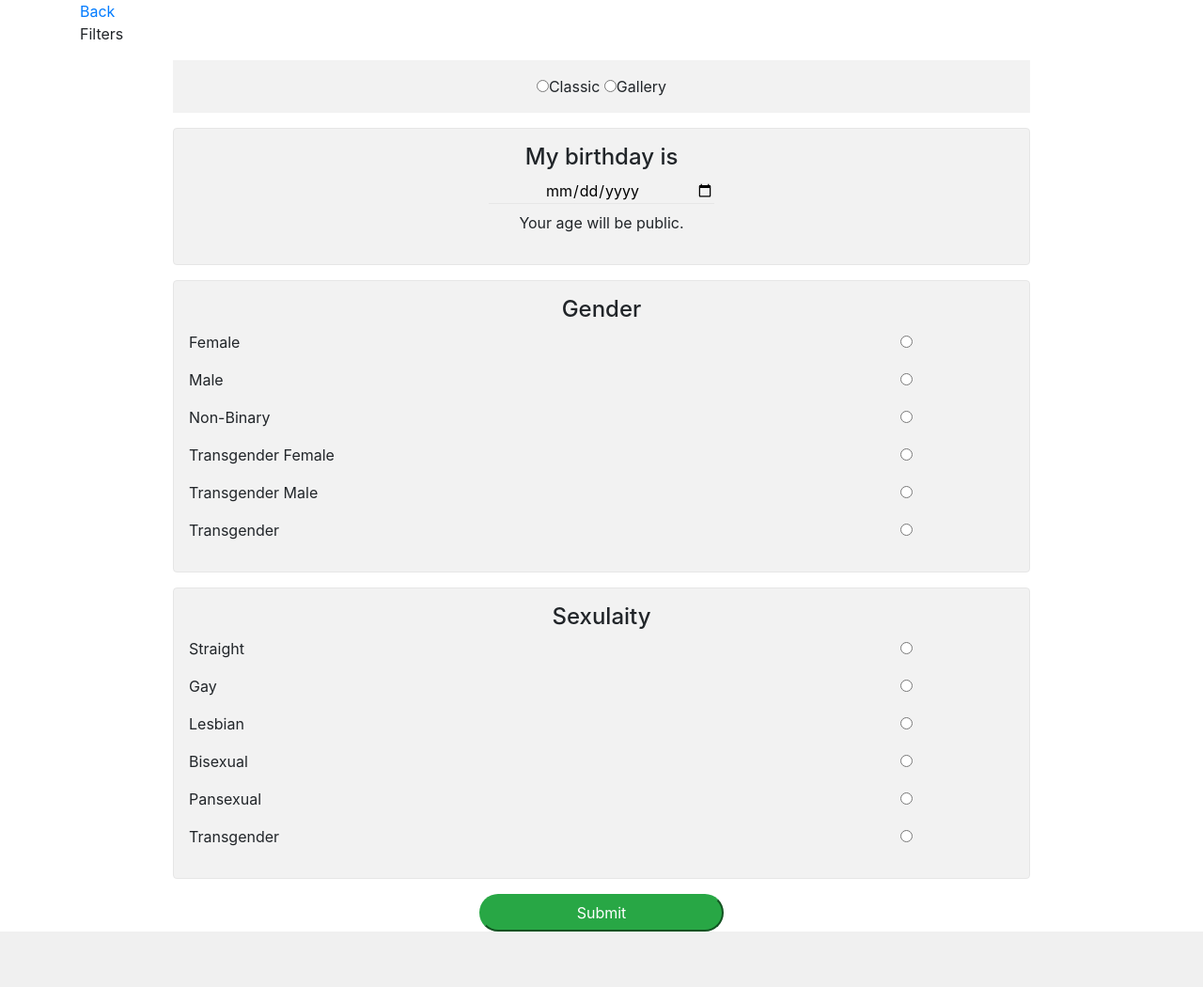
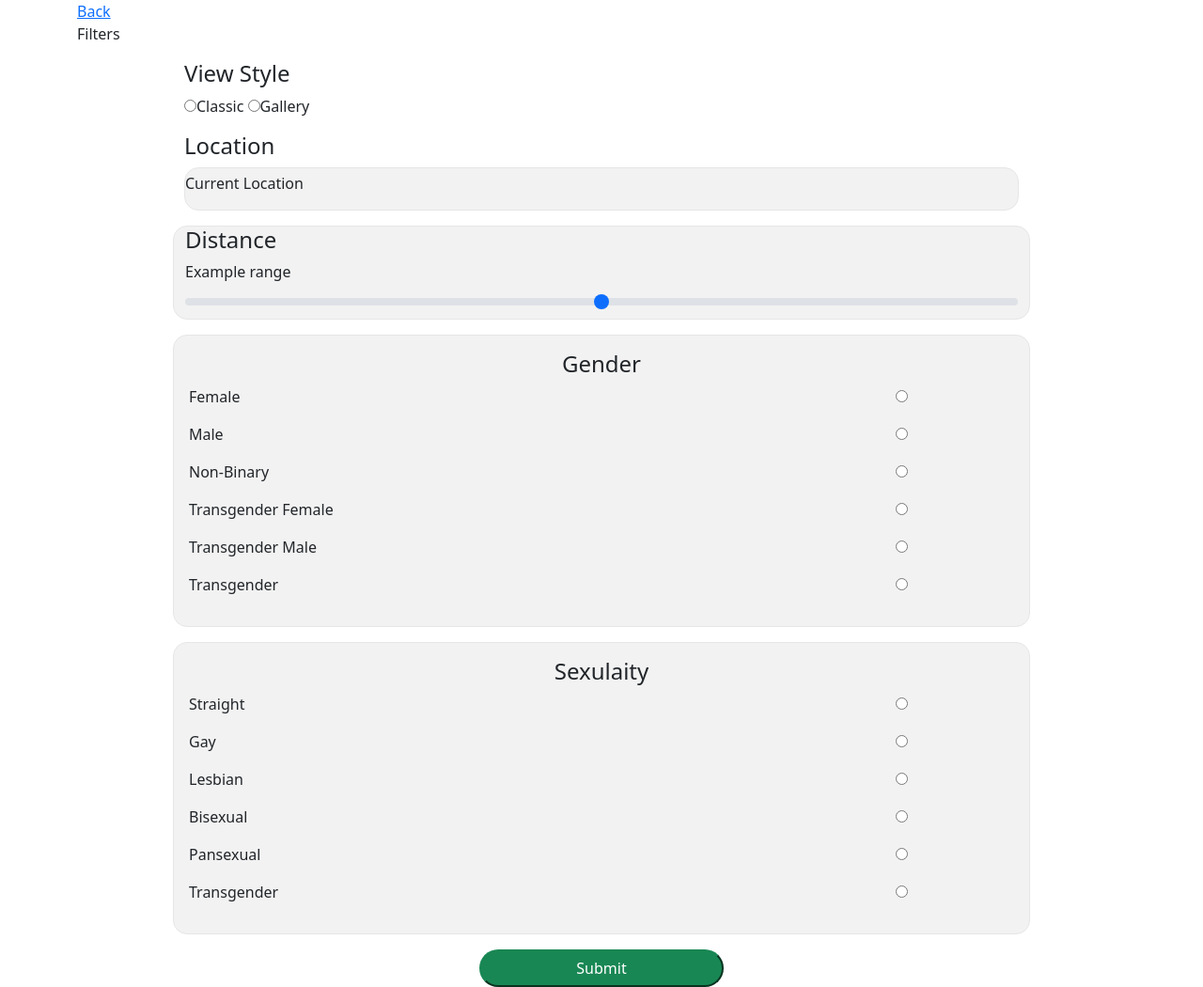
Before and after one commit to syedbilal28/dater-app, a Django app: template dater/daterapp/templates/filters.html in a window 1280 px wide. Shown: the whole page at 94% size. Before the commit the page ends 991 px from the top, so only its background shows below. Run offline with Django 3.2, Linux system fonts and the light colour scheme; the template is opened without the code that fills it, so the values that code supplies are empty; some libraries are stand-ins or nearby versions.

Commit message:
Update filter.html

```diff
--- a/dater/daterapp/templates/filters.html
+++ b/dater/daterapp/templates/filters.html
@@ -4,7 +4,10 @@
     <meta charset="UTF-8">
     <meta http-equiv="X-UA-Compatible" content="IE=edge">
     <meta name="viewport" content="width=device-width, initial-scale=1.0">
-    <link rel="stylesheet" href="https://cdn.jsdelivr.net/npm/bootstrap@4.6.0/dist/css/bootstrap.min.css" integrity="sha384-B0vP5xmATw1+K9KRQjQERJvTumQW0nPEzvF6L/Z6nronJ3oUOFUFpCjEUQouq2+l" crossorigin="anonymous">
+    <link href="https://cdn.jsdelivr.net/npm/bootstrap@5.0.1/dist/css/bootstrap.min.css" rel="stylesheet" integrity="sha384-+0n0xVW2eSR5OomGNYDnhzAbDsOXxcvSN1TPprVMTNDbiYZCxYbOOl7+AMvyTG2x" crossorigin="anonymous">
+    <script src="https://code.jquery.com/jquery-3.6.0.min.js" integrity="sha256-/xUj+3OJU5yExlq6GSYGSHk7tPXikynS7ogEvDej/m4=" crossorigin="anonymous"></script>
+    <script src="https://code.jquery.com/ui/1.12.1/jquery-ui.js" integrity="sha256-T0Vest3yCU7pafRw9r+settMBX6JkKN06dqBnpQ8d30=" crossorigin="anonymous"></script>
+    <script src="https://cdnjs.cloudflare.com/ajax/libs/jqueryui-touch-punch/0.2.3/jquery.ui.touch-punch.min.js" integrity="sha512-0bEtK0USNd96MnO4XhH8jhv3nyRF0eK87pJke6pkYf3cM0uDIhNJy9ltuzqgypoIFXw3JSuiy04tVk4AjpZdZw==" crossorigin="anonymous" referrerpolicy="no-referrer"></script>
     <title>Filters</title>
     <style>
                 .gender, .sexuality{
@@ -25,21 +28,69 @@
             background: transparent;
         }
 
-        .section-border {
-            border: 1px solid #e6e6e6;
-        }
 
         .center {
             text-align: center;
-
         }
 
         .form-div {
+            border: 1px solid #e6e6e6;
+            border-radius: 15px;
             min-width:80%;
             width: 80% !important;
             margin: auto;
             background-color: #f2f2f2;
         }
+
+        .top {
+            min-width:80%;
+            width: 80% !important;
+            margin: auto;
+        }
+
+        .section-border {
+            border: 1px solid #e6e6e6;
+            border-radius: 15px;
+            min-width:100%;
+            width: 100% !important;
+            margin: auto;
+            background-color: #f2f2f2;
+        }
+
+        /* .slidecontainer {
+  width: 100%;
+}
+
+.slider {
+  -webkit-appearance: none;
+  width: 100%;
+  height: 25px;
+  background: #d3d3d3;
+  outline: none;
+  opacity: 0.7;
+  -webkit-transition: .2s;
+  transition: opacity .2s;
+}
+
+.slider:hover {
+  opacity: 1;
+}
+
+.slider::-webkit-slider-thumb {
+  -webkit-appearance: none;
+  appearance: none;
+  width: 25px;
+  height: 25px;
+  background: #04AA6D;
+  cursor: pointer;
+}
+
+.slider::-moz-range-thumb {
+  width: 25px;
+  height: 25px;
+  background: #04AA6D;
+  cursor: pointer;
+} */
     </style>
 </head>
 <body>
@@ -54,25 +105,36 @@
         <div class="form-wrapper">
 
             <!-- View Style  -->
-            <div class="row my-3 center">
-                <div class="view-style form-div p-3">
-                    <input type="radio" name="view-style" id="style">Classic
-                    <input type="radio" name="view-style" id="style">Gallery
+            <div class="row">
+                <div class="view-style top">
+                    <h4>View Style</h4>
+                    <input type="radio" name="view-style" id="style" class="mr-2"><span class="mr-4">Classic</span>
+                    <input type="radio" name="view-style" id="style" class="mr-2"><span class="mr-4">Gallery</span>
                 </div>
             </div>
 
-            <!-- Date of birth -->
-            <div class="row my-3 center">
-                <div class="dob section-border rounded form-div p-3">
-                    <h4>My birthday is</h4>
-                    <input type="date" name="date-of-birth" id="dob" class="input-border">
-                    <p class="pt-2">Your age will be public.</p>
+            <!-- Location -->
+            <div class="row my-3">
+                <div class="location top">
+                    <h4>Location</h4>
+                    <div class="section-border pl-3 pt-1">
+                        <p>Current Location</p>
+                    </div>
+                </div>
+            </div>
+
+            <!-- Distance -->
+            <div class="row my-3">
+                <div class="distance form-div">
+                    <h4>Distance</h4>
+                    <label for="customRange1" class="form-label">Example range</label>
+                    <input type="range" class="form-range" id="customRange1">
                 </div>
             </div>
 
             <!-- Gender  -->
             <div class="row my-3">
-                <div class="gender section-border rounded form-div p-3">
+                <div class="gender form-div p-3">
                     <h4 class="center">Gender</h4>
                     <!-- Female  -->
                     <div class="row">
@@ -143,7 +205,7 @@
 
             <!-- Sexulaity  -->
             <div class="row my-3">
-                <div class="sexuality section-border rounded form-div p-3">
+                <div class="sexuality form-div p-3">
                     <h4 class="center">Sexulaity</h4>
 
                     <!-- Straight  -->
@@ -218,5 +280,22 @@
             </div>
         </div>
     </div>
+
+    <!-- <script>
+        var j=jQuery.noConflict();
+        j('#slider').slider({
+            range: false,
+            min: 0,
+            max: 10,
+            step: 1
+        })
+    </script> -->
+
+    <script>
+        var element = document.getElementById('range-input');
+            element.addEventListener('touchmove', function(event){
+                event.preventDefault();
+        });
+    </script>
 </body>
 </html>
```
